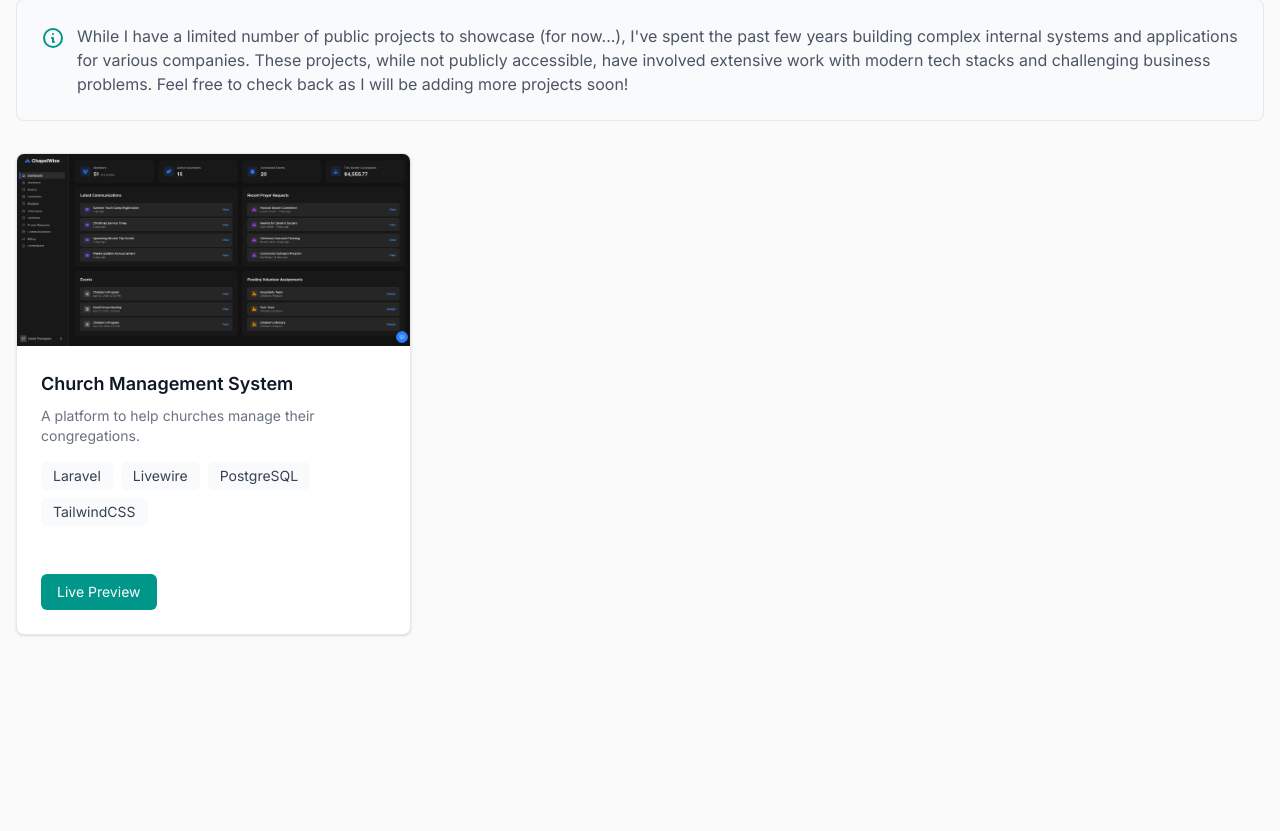
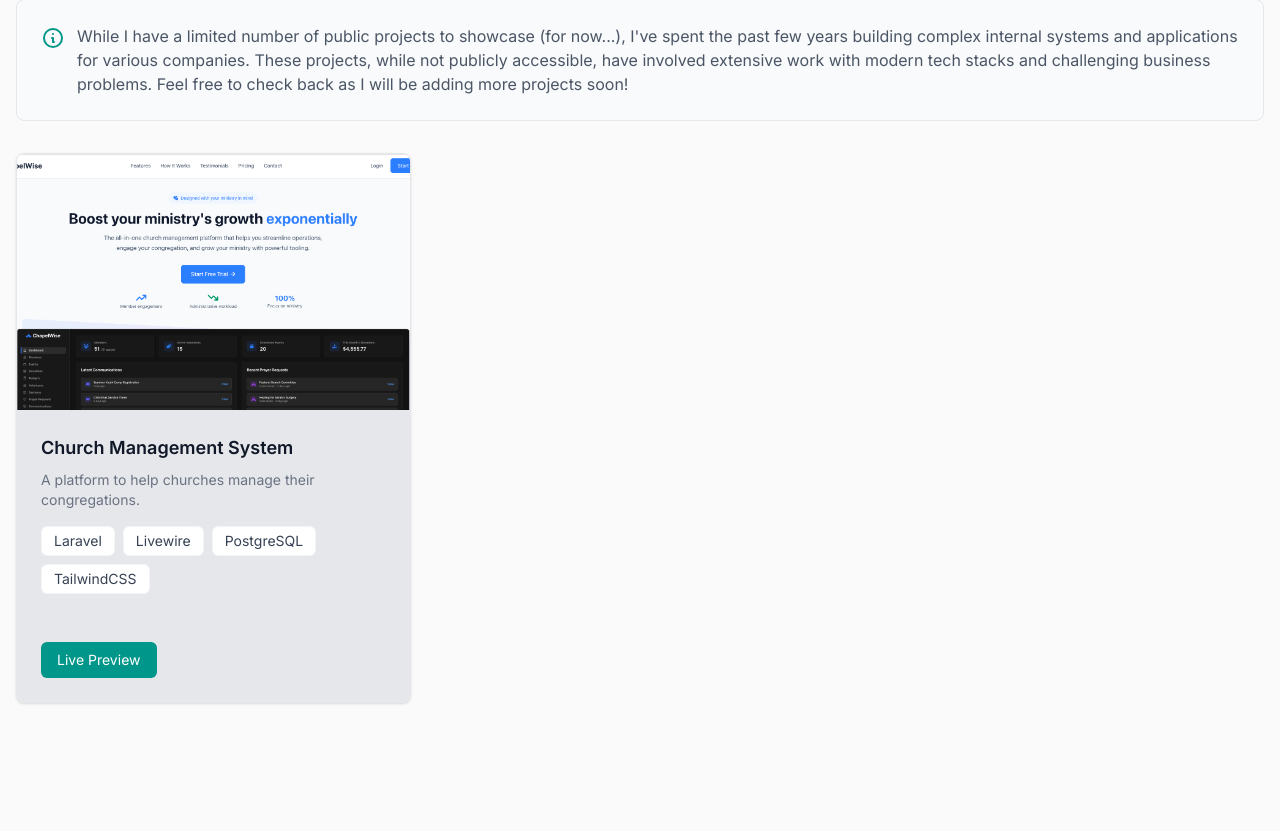
Before and after one commit to danielkleach/portfolio, a Next.js app: page / in a window 1280 px wide. Shown: the part 1909-2740 px from the top of the page. Built offline with nearby package versions, Linux system fonts and the light colour scheme.

Commit message:
Adding a slight bg color to the project details section and updating the image used for ChapelWise

```diff
--- a/src/components/Projects.tsx
+++ b/src/components/Projects.tsx
@@ -59,7 +59,7 @@ export default function Projects() {
               transition={{ duration: 0.5, delay: index * 0.1 }}
               className="bg-white rounded-lg overflow-hidden border border-gray-200 shadow-sm hover:shadow-md transition-shadow"
             >
-              <div className="relative h-48 overflow-hidden bg-gray-100">
+              <div className="relative h-64 overflow-hidden">
                 <Image
                   src={project.image}
                   alt={project.title}
@@ -68,7 +68,7 @@ export default function Projects() {
                   sizes="(max-width: 768px) 100vw, (max-width: 1200px) 50vw, 33vw"
                 />
               </div>
-              <div className="p-4 md:p-6 flex flex-col h-full">
+              <div className="p-4 md:p-6 flex flex-col h-full bg-gray-200">
                 <div>
                   <h3 className="text-lg font-semibold mb-2">{project.title}</h3>
                   <p className="text-gray-500 text-sm mb-4">{project.description}</p>
@@ -76,7 +76,7 @@ export default function Projects() {
                     {project.tech.map(tech => (
                       <span
                         key={tech}
-                        className="bg-gray-50 text-gray-700 text-sm px-3 py-1 rounded-md"
+                        className="bg-white text-gray-700 text-sm px-3 py-1 rounded-md border border-gray-100"
                       >
                         {tech}
                       </span>
```
Also changed, not shown: public/images/projects/chapelwise.jpg.
